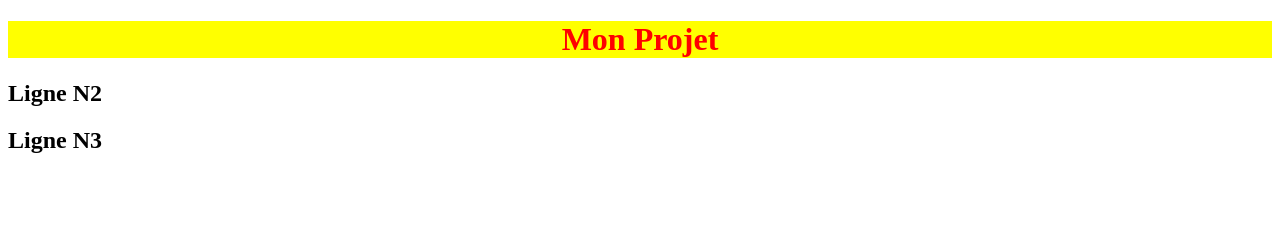
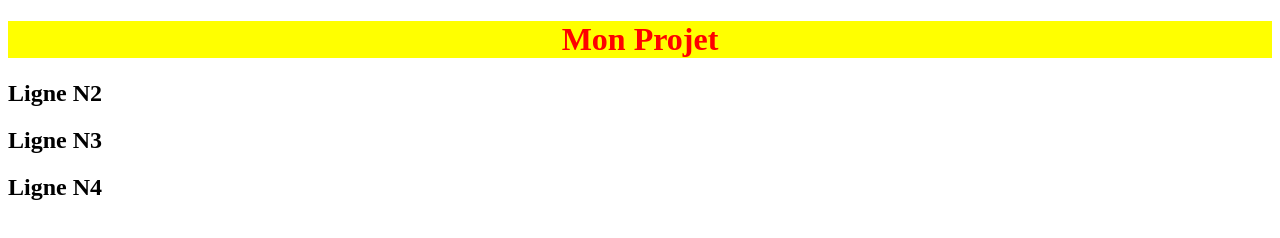
Before and after one commit to Sleenart/Exo-Git-2, a plain HTML site: page index.html in a window 1280 px wide. Drawn offline with Linux system fonts and the light colour scheme.

Commit message:
Rajout ligne N4

```diff
--- a/index.html
+++ b/index.html
@@ -11,5 +11,6 @@
     <h1>Mon Projet</h1>
     <h2>Ligne N2</h2>
     <h2>Ligne N3</h2>
+    <h2>Ligne N4</h2>
 </body>
 </html>
```
Also changed, not shown: 1 other file.
